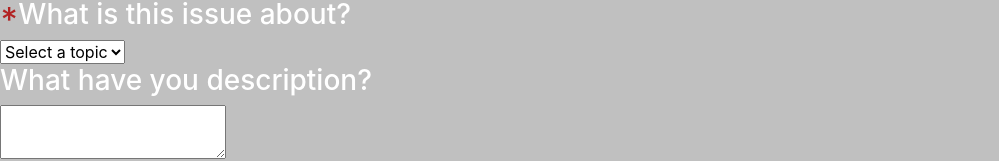
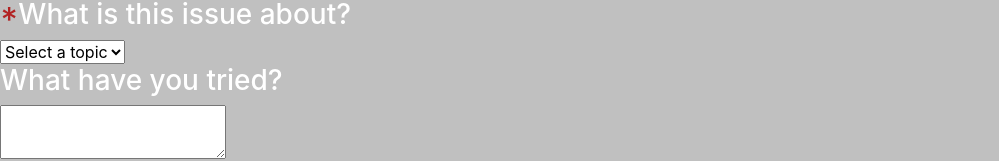
Before and after one commit to Build-Week-Dev-Desk-1/Frontend, a React (Create React App) app in the folder dev-desk/: page /createTicket in a window 1280 px wide. Shown: the part 261-422 px from the top of the page, without its empty margins (0-999 px from the left). Built offline with nearby package versions, Linux system fonts and the light colour scheme.

Commit message:
updated properties to fit dummy data

```diff
--- a/dev-desk/src/components/CreateTicket.js
+++ b/dev-desk/src/components/CreateTicket.js
@@ -20,8 +20,8 @@ const CreateTicket = () => {
     id: '',
     title: '',
     category: '',
+    tried: '',
     description: '',
-    other: '',
   });
 
   //modal state
@@ -96,10 +96,10 @@ const CreateTicket = () => {
           <option value="Finances">Finances</option>
           <option value="Other">Other</option>
         </select>
-        <h3>What have you description?</h3>
-        <textarea category="textarea" name="description" value={formState.description} onChange={handleChange} />
+        <h3>What have you tried?</h3>
+        <textarea category="textarea" name="tried" value={formState.description} onChange={handleChange} />
         <h3>Anything else we should know about?</h3>
-        <textarea category="textarea" name="other" value={formState.other} onChange={handleChange} />
+        <textarea category="textarea" name="description" value={formState.other} onChange={handleChange} />
 
         <button disabled={disableButton}>Submit Ticket</button>
       </form>
```
